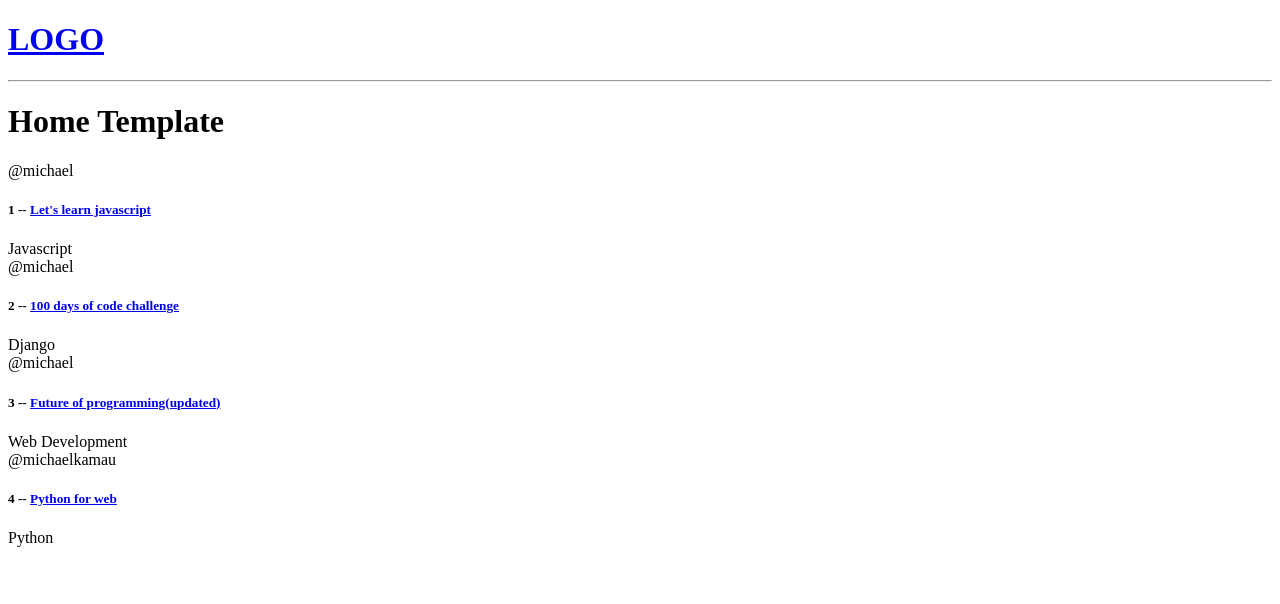
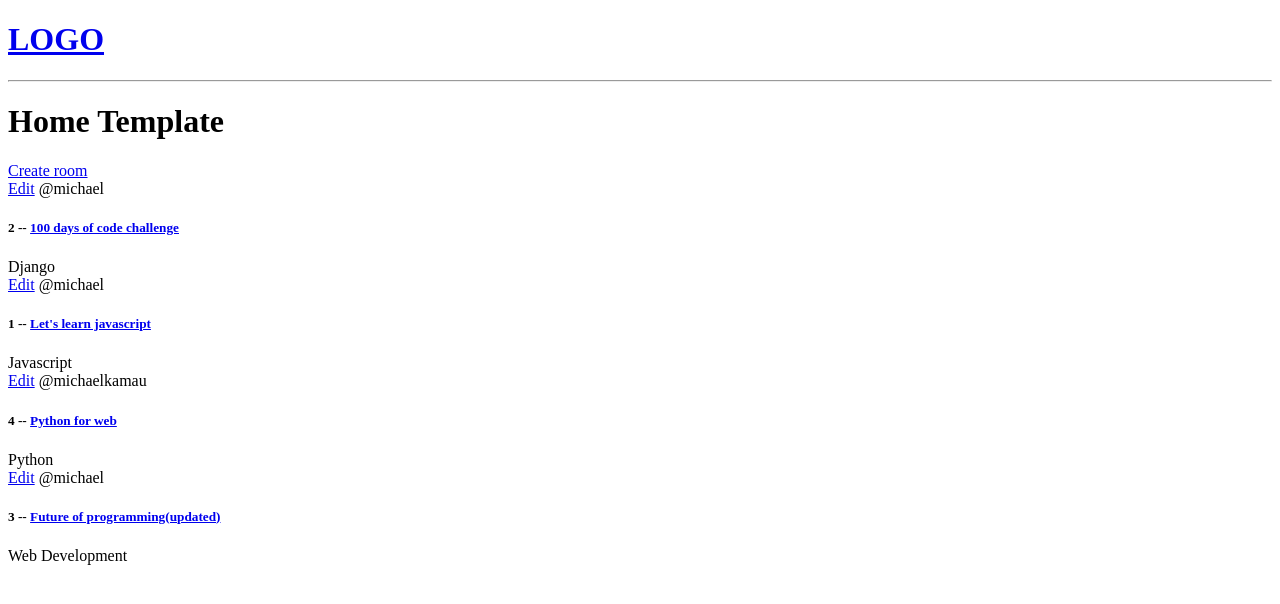
Before and after one commit to Michael-Kamau/Django-studyBuddy, a Django app: page / in a window 1280 px wide. Shown: the top 604 px of the page. Run offline with Django 3.2, Linux system fonts and the light colour scheme; data comes from the database, SQL or seed files in the repository; both versions use the stored data as it was after the commit.

Commit message:
Create/Update room

```diff
--- a/base/models.py
+++ b/base/models.py
@@ -18,6 +18,9 @@
     updated =models.DateTimeField(auto_now=True)
     created = models.DateTimeField(auto_now_add=True)
 
+    class Meta:
+        ordering = ['updated', 'created']
+
     def __str__(self):
         return self.name
 
--- a/base/templates/base/home.html
+++ b/base/templates/base/home.html
@@ -4,9 +4,12 @@
 
 <h1>Home Template</h1>
 <div>
+    <a href="{% url 'create-room' %}">Create room</a>
     <div>
         {% for room in rooms %}
         <div>
+            <a href ="{% url 'update-room' room.id %}">Edit</a>
+
             <!-- <h5>{{room.id}} -- <a href="/room/{{room.id}}">{{room.name}}</a></h5> -->
             <span>@{{room.host.username}}</span>
             <h5>{{room.id}} -- <a href="{% url 'room' room.id %}">{{room.name}}</a></h5>
--- a/base/urls.py
+++ b/base/urls.py
@@ -4,4 +4,6 @@
 urlpatterns = [
     path('',views.home, name='home'),
     path ('room/<str:pk>/', views.room, name='room'),
+    path ('create-room/', views.createRoom, name='create-room'),
+    path ('update-room/<str:pk>', views.updateRoom, name='update-room'),
 ]
--- a/base/views.py
+++ b/base/views.py
@@ -1,5 +1,6 @@
-from django.shortcuts import render
+from django.shortcuts import render, redirect
 from django.http import HttpResponse
+from .forms import RoomForm
 
 from .models import Room
 
@@ -23,3 +24,26 @@
     #         room = i
     context = {'room':room}
     return render(request,'base/room.html', context)
+
+def createRoom(request):
+    form = RoomForm()
+    if request.method == 'POST':
+        form = RoomForm(request.POST)
+        if form.is_valid():
+            form.save()
+            return redirect('home')
+    context = {'form':form}
+    return render(request,'base/room_form.html', context)
+
+def updateRoom(request, pk):
+    room = Room.objects.get(id=pk)
+    form = RoomForm(instance = room)
+    if request.method == 'POST':
+        form = RoomForm(request.POST, instance = room)
+        if form.is_valid():
+            form.save()
+            return redirect('home')
+
+    context = {'form':form}
+
+    return render(request,'base/room_form.html', context)
```
Also changed, not shown: base/forms.py (added, +7 -0 lines), base/templates/base/room_form.html (added, +15 -0 lines), db.sqlite3.
